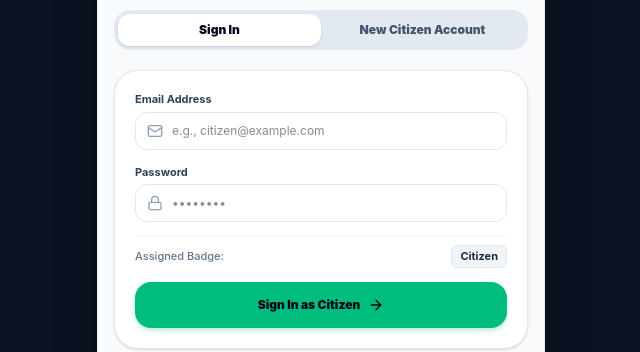
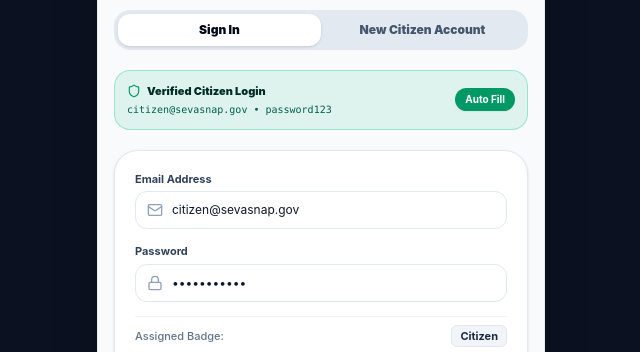
Before and after one commit to shivaji-25/SEVASNAP-, a React (Vite) app in the folder client/: page /auth/citizen in a window 1280 px wide. Shown: the part 177-529 px from the top of the page, without its empty margins (319-959 px from the left). Built offline with nearby package versions, Linux system fonts and the light colour scheme; no server answers.

Commit message:
feat(auth): mount auth routes and seed verified citizen and authority credentials

```diff
--- a/client/src/pages/CitizenAuth.jsx
+++ b/client/src/pages/CitizenAuth.jsx
@@ -11,11 +11,11 @@ export const CitizenAuth = () => {
   const [error, setError] = useState(null);
   const [loading, setLoading] = useState(false);
 
-  // Form fields
+  // Form fields (pre-filled with verified test credentials)
   const [name, setName] = useState('');
-  const [email, setEmail] = useState('');
+  const [email, setEmail] = useState('citizen@sevasnap.gov');
   const [phoneNumber, setPhoneNumber] = useState('');
-  const [password, setPassword] = useState('');
+  const [password, setPassword] = useState('password123');
   const [profilePicture, setProfilePicture] = useState('');
 
   const handleSubmit = async (e) => {
@@ -110,6 +110,30 @@ export const CitizenAuth = () => {
           <span className="leading-tight">{error}</span>
         </div>
       )}
+
+      {/* Demo Citizen Credentials Helper */}
+      <div className="bg-emerald-500/10 border border-emerald-500/30 rounded-2xl p-3 flex items-center justify-between">
+        <div>
+          <div className="text-[11px] font-black text-emerald-950 flex items-center gap-1.5">
+            <Shield className="w-3.5 h-3.5 text-emerald-600" />
+            <span>Verified Citizen Login</span>
+          </div>
+          <div className="text-[10px] text-emerald-800 font-mono mt-0.5">
+            citizen@sevasnap.gov &bull; password123
+          </div>
+        </div>
+        <button
+          type="button"
+          onClick={() => {
+            setMode('login');
+            setEmail('citizen@sevasnap.gov');
+            setPassword('password123');
+          }}
+          className="px-2.5 py-1 bg-emerald-600 hover:bg-emerald-500 text-white font-bold rounded-xl text-[10px] active:scale-95 transition-all shadow-xs cursor-pointer"
+        >
+          Auto Fill
+        </button>
+      </div>
 
       {/* Form */}
       <form onSubmit={handleSubmit} className="bg-white rounded-3xl border border-slate-200 p-5 shadow-sm space-y-3.5">
```
Also changed, not shown: 2 other files (tests, documents, lock files or other folders).
